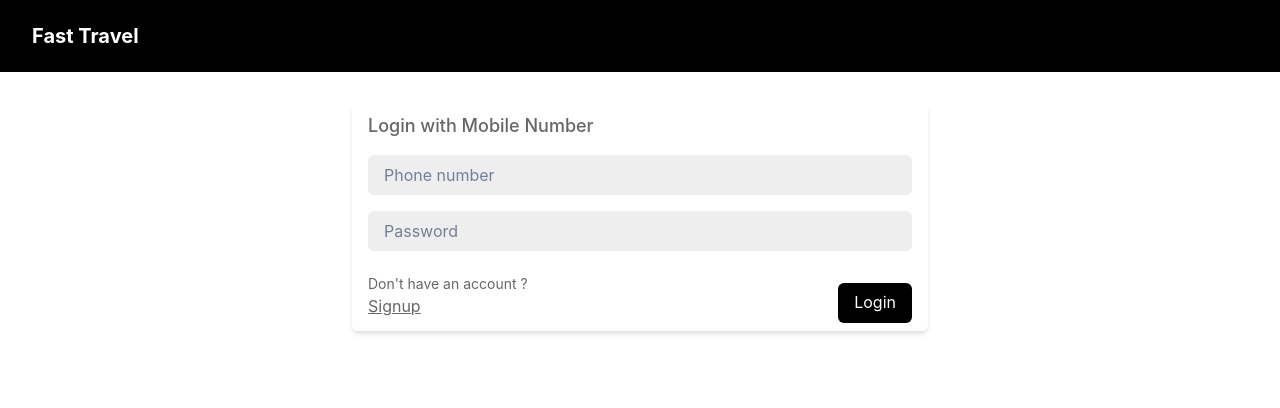
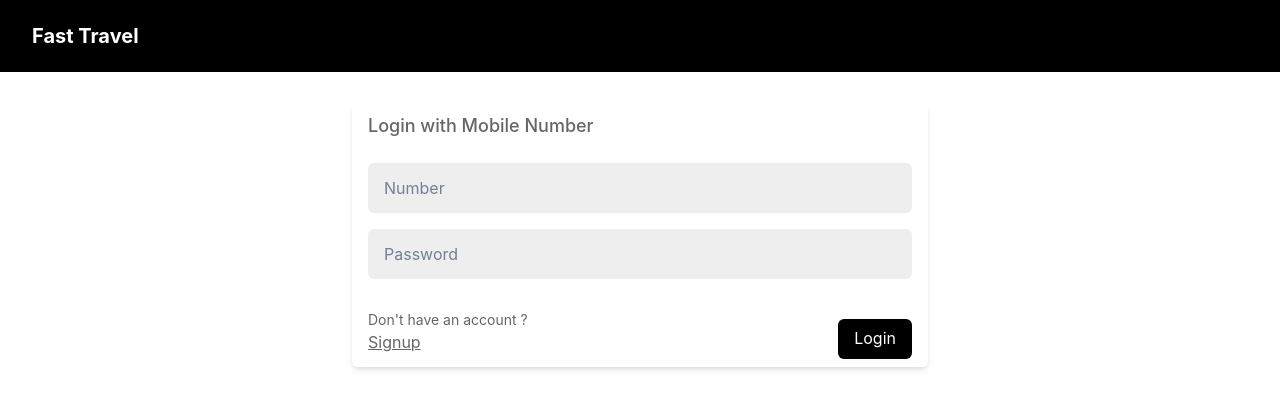
Before and after one commit to princePauloseCapgemini/FastTravelUI, a React (Vite) app: page /login in a window 1280 px wide. Shown: the top 408 px of the page. Built offline with nearby package versions, Linux system fonts and the light colour scheme.

Commit message:
login form

```diff
--- a/src/pages/login/LoginForm.tsx
+++ b/src/pages/login/LoginForm.tsx
@@ -79,7 +79,7 @@ function LoginForm() {
                     variant="customInput"
                     data-testid="phone-input"
                     {...field}
-                    placeholder="Phone number"
+                    placeholder="Number"
                     type="number"
                   />
                   <FormErrorMessage>{form.errors.phone}</FormErrorMessage>
@@ -93,6 +93,7 @@ function LoginForm() {
                   isInvalid={form.errors.password && form.touched.password}
                 >
                   <Input
+                    mb="2"
                     variant="customInput"
                     data-testid="password-input"
                     {...field}
--- a/src/pages/login/item.tsx
+++ b/src/pages/login/item.tsx
@@ -11,7 +11,7 @@ export default function Login() {
         py="2"
         data-testid="reg-form-wrapper"
       >
-        <Text fontSize="lg" fontWeight="500" mb="4" color="grey">
+        <Text fontSize="lg" fontWeight="500" mb="6" color="grey">
           Login with Mobile Number
         </Text>
         <LoginForm />
--- a/src/theme/InputTheme.tsx
+++ b/src/theme/InputTheme.tsx
@@ -9,6 +9,7 @@ const customInput = definePartsStyle({
     border: "none",
     background: "#eee",
     borderRadius: "md",
+    height: "50px",
 
     _focus: {
       border: "1px solid",
```
